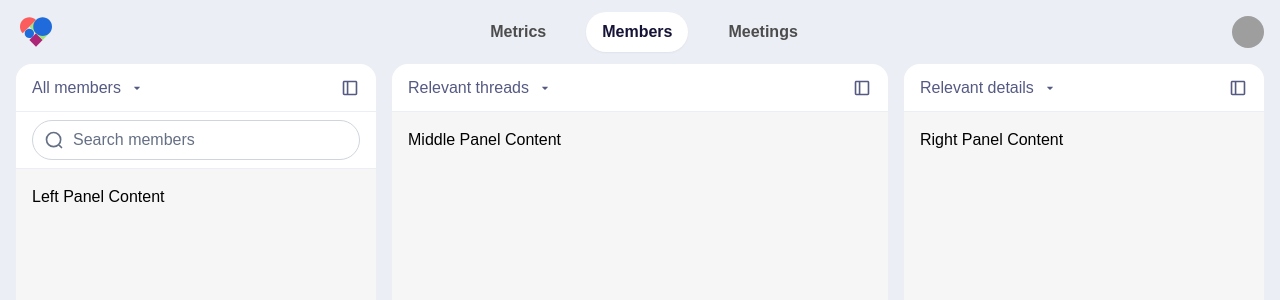
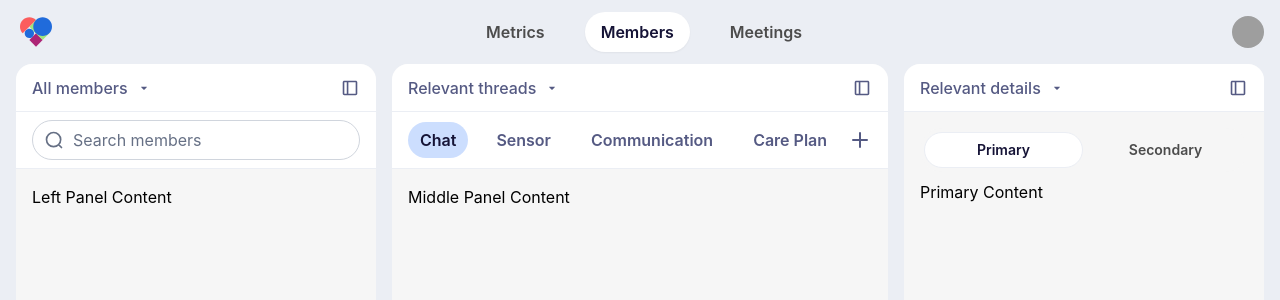
Before and after one commit to hirajanwin/cap25, a Next.js app in the folder cap2025/: page /members in a window 1280 px wide. Shown: the top 300 px of the page. Built offline with nearby package versions, Linux system fonts and the light colour scheme; grey boxes are pictures that could not be loaded.

Commit message:
adde panel section

```diff
--- a/cap2025/app/globals.css
+++ b/cap2025/app/globals.css
@@ -51,7 +51,7 @@
 
 @layer base {
   * {
-    /* Removed the problematic border-border class */
+    font-family: 'Inter', sans-serif;
   }
   body {
     @apply bg-background text-foreground;
--- a/cap2025/app/members/page.tsx
+++ b/cap2025/app/members/page.tsx
@@ -8,6 +8,8 @@ import {
 } from "@/components/ui/resizable";
 import { PanelHeader } from "@/components/panel-header";
 import { SearchInput } from "@/components/ui/search-input";
+import { Tabs } from "@/components/ui/tabs";
+import { Tabs as TabsShadcn, TabsList, TabsTrigger, TabsContent } from "@/components/ui/tabs-shadcn";
 
 const memberFilters = [
   "All members",
@@ -38,6 +40,13 @@ const detailFilters = [
   "Program details",
 ];
 
+const tabs = [
+  { id: 'chat', label: 'Chat' },
+  { id: 'sensor', label: 'Sensor' },
+  { id: 'communication', label: 'Communication' },
+  { id: 'care-plan', label: 'Care Plan' },
+];
+
 export default function MembersPage() {
   const [isLeftCollapsed, setIsLeftCollapsed] = useState(false);
   const [isRightCollapsed, setIsRightCollapsed] = useState(false);
@@ -45,6 +54,7 @@ export default function MembersPage() {
   const [selectedThreadFilter, setSelectedThreadFilter] = useState(threadFilters[0]);
   const [selectedDetailFilter, setSelectedDetailFilter] = useState(detailFilters[0]);
   const [searchQuery, setSearchQuery] = useState("");
+  const [selectedTab, setSelectedTab] = useState('chat');
 
   return (
     <div className="h-full px-4 pb-4">
@@ -100,6 +110,14 @@ export default function MembersPage() {
               selectedItem={selectedThreadFilter}
               onDropdownSelect={setSelectedThreadFilter}
             />
+            <div className="bg-white border-b border-[#ebeef4]">
+              <Tabs
+                tabs={tabs}
+                selectedTab={selectedTab}
+                onTabChange={setSelectedTab}
+                onAddClick={() => console.log('Add clicked')}
+              />
+            </div>
             <div className="p-4">Middle Panel Content</div>
           </div>
         </ResizablePanel>
@@ -124,7 +142,18 @@ export default function MembersPage() {
               onDropdownSelect={setSelectedDetailFilter}
             />
             {!isRightCollapsed && (
-              <div className="p-4">Right Panel Content</div>
+              <>
+                <div className="p-4">
+                  <TabsShadcn defaultValue="primary">
+                    <TabsList className="w-full">
+                      <TabsTrigger value="primary">Primary</TabsTrigger>
+                      <TabsTrigger value="secondary">Secondary</TabsTrigger>
+                    </TabsList>
+                    <TabsContent value="primary">Primary Content</TabsContent>
+                    <TabsContent value="secondary">Secondary Content</TabsContent>
+                  </TabsShadcn>
+                </div>
+              </>
             )}
           </div>
         </ResizablePanel>
--- /dev/null
+++ b/cap2025/components/icons/add-icon.tsx
@@ -0,0 +1,7 @@
+export function AddIcon() {
+  return (
+    <svg width="24" height="24" viewBox="0 0 24 24" fill="none" xmlns="http://www.w3.org/2000/svg">
+      <path d="M12 5V19M5 12H19" stroke="#555A83" strokeWidth="2" strokeLinecap="round" strokeLinejoin="round"/>
+    </svg>
+  );
+}
--- a/cap2025/components/ui/select.tsx
+++ b/cap2025/components/ui/select.tsx
@@ -20,7 +20,7 @@ const SelectTrigger = React.forwardRef<
   <SelectPrimitive.Trigger
     ref={ref}
     className={cn(
-      "flex h-4 items-center gap-2 text-base font-medium text-[#555a83] hover:text-[#555a83] focus:outline-none disabled:cursor-not-allowed disabled:opacity-50",
+      "flex h-4 items-center gap-2 text-base font-medium text-[#555a83] hover:text-[#555a83] focus:outline-none disabled:cursor-not-allowed disabled:opacity-50 font-['Inter'] leading-none",
       className
     )}
     {...props}
--- /dev/null
+++ b/cap2025/components/ui/tabs-shadcn.tsx
@@ -0,0 +1,54 @@
+"use client"
+
+import * as React from "react"
+import * as TabsPrimitive from "@radix-ui/react-tabs"
+import { cn } from "@/lib/utils"
+
+const Tabs = TabsPrimitive.Root
+
+const TabsList = React.forwardRef<
+  React.ElementRef<typeof TabsPrimitive.List>,
+  React.ComponentPropsWithoutRef<typeof TabsPrimitive.List>
+>(({ className, ...props }, ref) => (
+  <TabsPrimitive.List
+    ref={ref}
+    className={cn(
+      "h-11 p-1 bg-[#f6f6f6] rounded-3xl inline-flex items-center justify-center gap-1",
+      className
+    )}
+    {...props}
+  />
+))
+TabsList.displayName = TabsPrimitive.List.displayName
+
+const TabsTrigger = React.forwardRef<
+  React.ElementRef<typeof TabsPrimitive.Trigger>,
+  React.ComponentPropsWithoutRef<typeof TabsPrimitive.Trigger>
+>(({ className, ...props }, ref) => (
+  <TabsPrimitive.Trigger
+    ref={ref}
+    className={cn(
+      "grow shrink basis-0 h-9 px-3 py-2 rounded-3xl text-sm font-semibold font-['Inter'] leading-tight data-[state=active]:bg-white data-[state=active]:text-[#151336] data-[state=active]:border data-[state=active]:border-[#ebeef4] text-[#4c4c4c] outline-none transition-all",
+      className
+    )}
+    {...props}
+  />
+))
+TabsTrigger.displayName = TabsPrimitive.Trigger.displayName
+
+const TabsContent = React.forwardRef<
+  React.ElementRef<typeof TabsPrimitive.Content>,
+  React.ComponentPropsWithoutRef<typeof TabsPrimitive.Content>
+>(({ className, ...props }, ref) => (
+  <TabsPrimitive.Content
+    ref={ref}
+    className={cn(
+      "mt-2 ring-offset-white focus-visible:outline-none focus-visible:ring-2 focus-visible:ring-slate-950 focus-visible:ring-offset-2 dark:ring-offset-slate-950 dark:focus-visible:ring-slate-300",
+      className
+    )}
+    {...props}
+  />
+))
+TabsContent.displayName = TabsPrimitive.Content.displayName
+
+export { Tabs, TabsList, TabsTrigger, TabsContent }
--- /dev/null
+++ b/cap2025/components/ui/tabs.tsx
@@ -0,0 +1,54 @@
+'use client';
+
+import { AddIcon } from "@/components/icons/add-icon";
+
+interface Tab {
+  id: string;
+  label: string;
+}
+
+interface TabsProps {
+  tabs: Tab[];
+  selectedTab: string;
+  onTabChange: (tabId: string) => void;
+  onAddClick?: () => void;
+}
+
+export function Tabs({
+  tabs,
+  selectedTab,
+  onTabChange,
+  onAddClick
+}: TabsProps) {
+  return (
+    <div className="h-14 px-4 py-2 justify-between items-center inline-flex w-full">
+      <div className="justify-center items-center gap-4 flex">
+        {tabs.map((tab) => (
+          <button
+            key={tab.id}
+            onClick={() => onTabChange(tab.id)}
+            className={`px-3 py-2 rounded-3xl justify-start items-center gap-2 flex overflow-hidden ${
+              selectedTab === tab.id ? 'bg-[#ccdefe]' : 'bg-white'
+            }`}
+          >
+            <div className="justify-start items-center gap-3 flex">
+              <div className={`text-base font-semibold font-['Inter'] leading-tight ${
+                selectedTab === tab.id ? 'text-[#151336]' : 'text-[#555a83]'
+              }`}>
+                {tab.label}
+              </div>
+            </div>
+          </button>
+        ))}
+      </div>
+      {onAddClick && (
+        <button
+          onClick={onAddClick}
+          className="w-6 h-6 flex items-center justify-center hover:bg-[#f6f6f6] rounded-lg"
+        >
+          <AddIcon />
+        </button>
+      )}
+    </div>
+  );
+}
--- a/cap2025/package.json
+++ b/cap2025/package.json
@@ -14,6 +14,7 @@
     "@radix-ui/react-icons": "^1.3.2",
     "@radix-ui/react-select": "^1.2.2",
     "@radix-ui/react-slot": "^1.1.1",
+    "@radix-ui/react-tabs": "^1.1.2",
     "@shadcn/ui": "^0.0.4",
     "@types/react-dom": "^18.2.0",
     "class-variance-authority": "^0.7.1",
```
Also changed, not shown: 1 other file (tests, documents, lock files or other folders).
